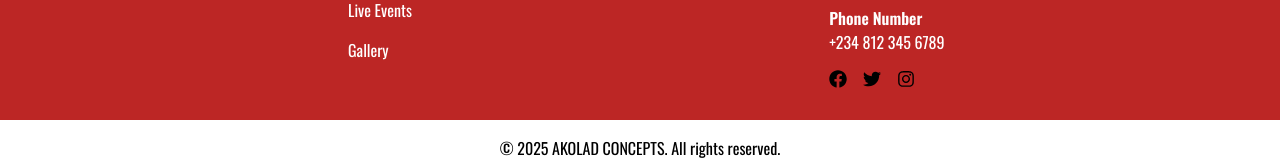
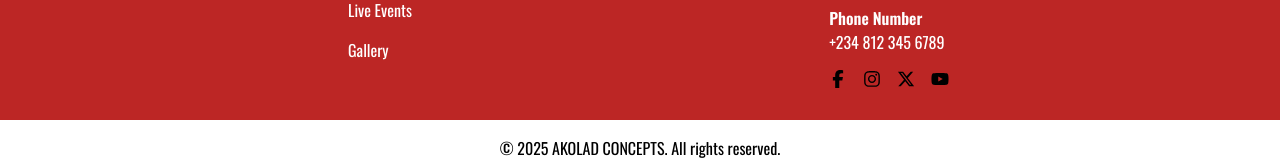
Before and after one commit to Danthony023/Akolad, a React (Vite) app: page / in a window 1280 px wide. Shown: the part 3765-3925 px from the top of the page. Built offline with nearby package versions, Linux system fonts and the light colour scheme.

Commit message:
home page done

```diff
--- a/src/components/Footer.jsx
+++ b/src/components/Footer.jsx
@@ -1,14 +1,8 @@
 import React from "react";
 import { useNavigate } from "react-router-dom";
-import {
-  FaFacebook,
-  FaTwitter,
-  FaInstagram,
-  FaEnvelope,
-  FaPhone,
-  FaMapMarkerAlt,
-} from "react-icons/fa";
+import { FaInstagram } from "react-icons/fa";
 import Logo from "../assets/images/logo.png";
+import { FaFacebookF, FaXTwitter, FaYoutube } from "react-icons/fa6";
 
 export default function Footer() {
   const navigate = useNavigate();
@@ -69,9 +63,10 @@ export default function Footer() {
               </ul>
               {/* Social Icons */}
               <div className="flex space-x-4 mt-4 text-black text-lg">
-                <FaFacebook className="cursor-pointer hover:text-gray-300" />
-                <FaTwitter className="cursor-pointer hover:text-gray-300" />
+                <FaFacebookF className="cursor-pointer hover:text-gray-300" />
                 <FaInstagram className="cursor-pointer hover:text-gray-300" />
+                <FaXTwitter className="cursor-pointer hover:text-gray-300" />
+                <FaYoutube className="cursor-pointer hover:text-gray-300" />
               </div>
             </div>
           </div>
```
